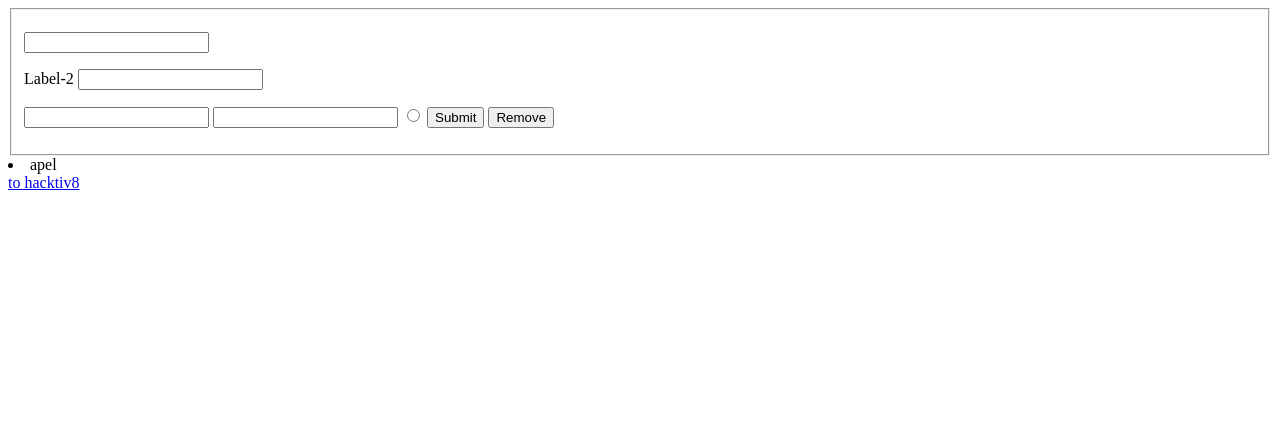
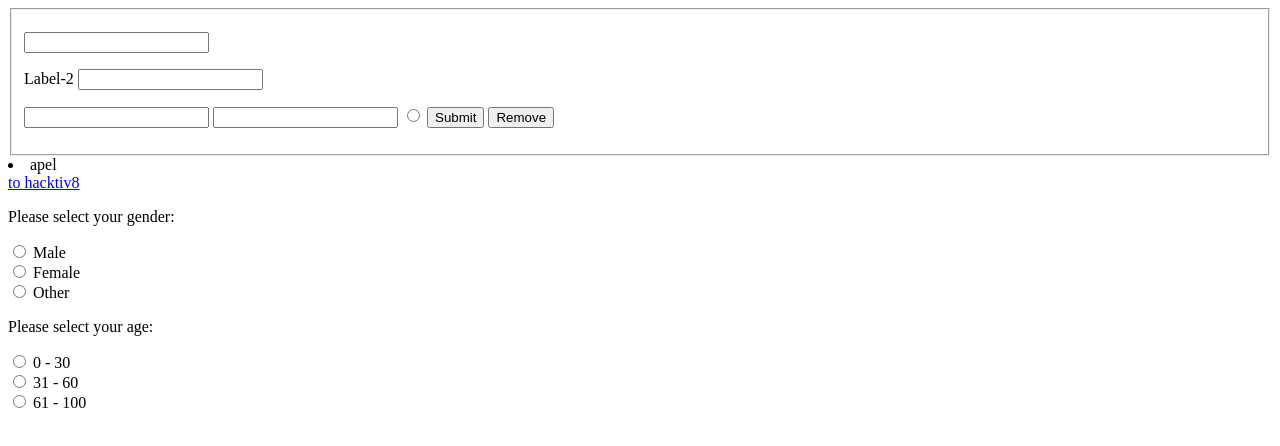
Before and after one commit to reyapr/inpg-1, a plain HTML site: page index.html in a window 1280 px wide. Drawn offline with Linux system fonts and the light colour scheme.

Commit message:
add input radio

```diff
--- a/index.html
+++ b/index.html
@@ -43,7 +43,15 @@
       </div>
       <a href="hacktiv8.html">to hacktiv8</a>
     <!-- </form> -->
+    <p>Please select your gender:</p>
+    <input type="radio" name="gender" value="male"> Male<br>
+    <input type="radio" name="gender" value="female"> Female<br>
+    <input type="radio" name="gender" value="other"> Other<br>
 
+  <p>Please select your age:</p>
+    <input type="radio" name="age" value="30"> 0 - 30<br>
+    <input type="radio" name="age" value="60"> 31 - 60<br>
+    <input type="radio" name="age" value="100"> 61 - 100<br>
 
 
     <div id="list">
@@ -51,6 +59,15 @@
     </div>
     <script src="addRemove.js">
     </script>
+    <script>
+      gender = document.querySelectorAll('input[name="gender"]')
+      gender.forEach(element => {
+        if(element.checked===true){
+      console.log(element.value)
+        }
+
+      })
+    </script>
 
   </body>
 
```
